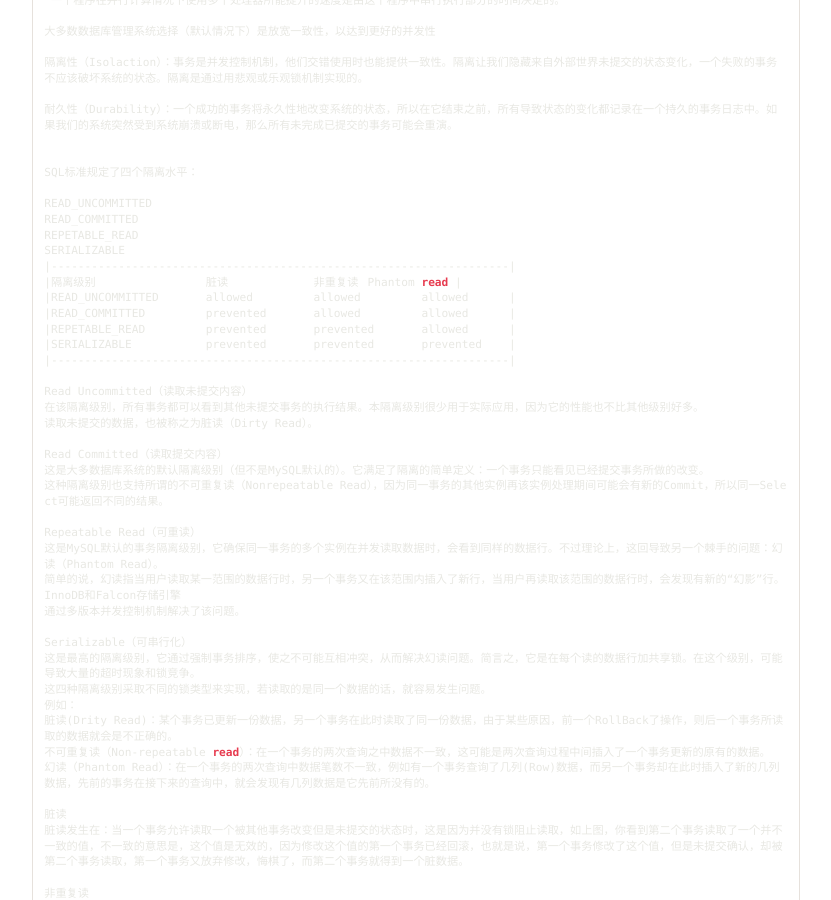
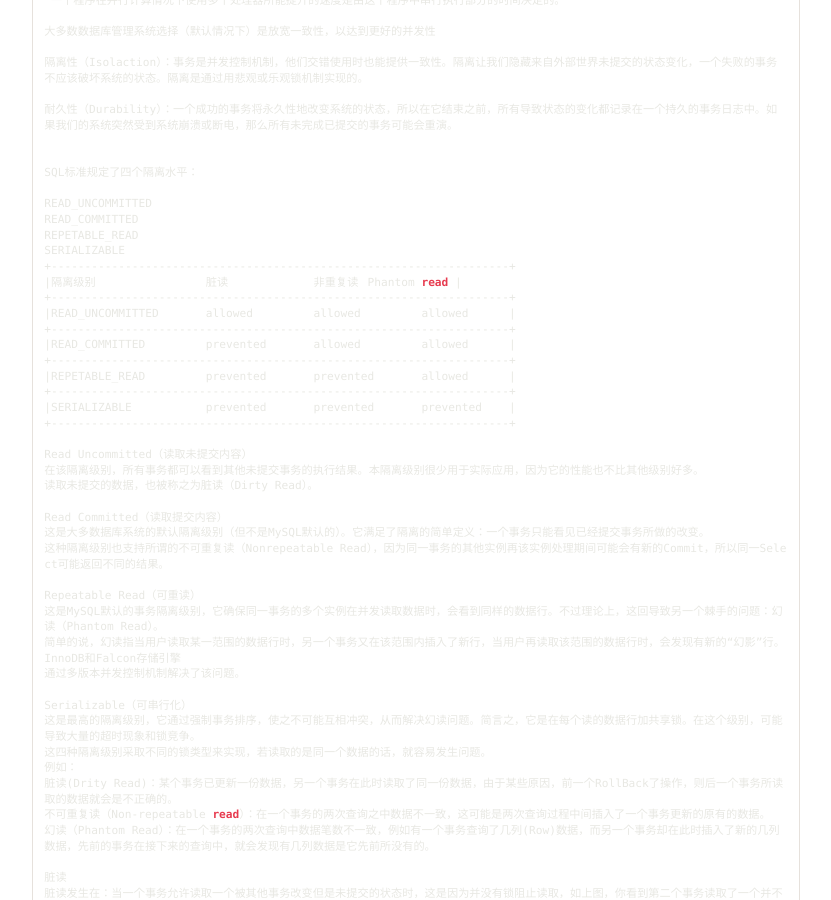
Before and after one commit to junhc/junhc.github.io, a Jekyll site: the page built from _posts/2015-08-21-mysql.md, in a window 1280 px wide and 900 px high, scrolled down 1188 px. Shown: the whole window, without its empty margins (224-1055 px from the left). Built offline with Jekyll 4.4.1, drawn with Linux system fonts in a browser that asks for light colours; Markdown is read by kramdown in place of the engine named in the settings; comment, search, counter and statistics services are not loaded.

Commit message:
更新MySQL/Tomcat

````diff
--- a/_posts/2015-08-21-mysql.md
+++ b/_posts/2015-08-21-mysql.md
@@ -69,13 +69,17 @@ READ_UNCOMMITTED
 READ_COMMITTED
 REPETABLE_READ
 SERIALIZABLE
-|--------------------------------------------------------------------|
++--------------------------------------------------------------------+
 |隔离级别		脏读		非重复读	Phantom read |
++--------------------------------------------------------------------+
 |READ_UNCOMMITTED	allowed		allowed		allowed      |
++--------------------------------------------------------------------+
 |READ_COMMITTED		prevented	allowed		allowed      |
++--------------------------------------------------------------------+
 |REPETABLE_READ		prevented	prevented	allowed      |
++--------------------------------------------------------------------+
 |SERIALIZABLE		prevented	prevented	prevented    |
-|--------------------------------------------------------------------|
++--------------------------------------------------------------------+
 
 Read Uncommitted（读取未提交内容）
 在该隔离级别，所有事务都可以看到其他未提交事务的执行结果。本隔离级别很少用于实际应用，因为它的性能也不比其他级别好多。
@@ -111,16 +115,22 @@ Phantom读
 
 #### MySQL返回自增长ID的四种方法
 ```vim
-1.SELECT MAX(_ID) FROM TABLE_NAME;	// 高并发下MAX(_ID)显然不能使用，这时可以使用LAST_INSERT_ID
-					// 因为LAST_INSERT_ID是基于Connection的，只要每个线程都使用独立的Connection对象，
-					// LAST_INSERT_ID函数将返回该Connection对AUTO_INCREMENT列最新的INSERT or UPDATE操作生成的第一个RECORD的ID。
-					// 这个值不能被其它客户端（Connection）影响，保证了你能够找回自己的ID而不用担心其它客户端的活动，而且不需要加锁。
-					// 使用单INSERT语句插入多条记录, LAST_INSERT_ID返回一个列表。
-2.SELECT LAST_INSERT_ID();		// LAST_INSERT_ID与TABLE无关的，如果向表A插入数据后，再向表B插入数据，LAST_INSERT_ID会改变。
-3.SELECT @@IDENTITY;			// @@IDENTITY表示的是最近一次向具有IDENTITY属性(即自增列)的表插入数据时对应的自增列的值，是系统定义的全局变量。
-					// 一般系统定义的全局变量都是以@@开头，用户自定义变量以@开头。
+1.SELECT MAX(_ID) FROM TABLE_NAME;
+// 高并发下MAX(_ID)显然不能使用，这时可以使用LAST_INSERT_ID
+// 因为LAST_INSERT_ID是基于Connection的，只要每个线程都使用独立的Connection对象，
+// LAST_INSERT_ID函数将返回该Connection对AUTO_INCREMENT列最新的INSERT or UPDATE操作生成的第一个RECORD的ID。
+// 这个值不能被其它客户端（Connection）影响，保证了你能够找回自己的ID而不用担心其它客户端的活动，而且不需要加锁。
+// 使用单INSERT语句插入多条记录, LAST_INSERT_ID返回一个列表。
 
-					// 如有个表A，它的自增列是ID，当向A表插入一行数据后，如果插入数据后自增列的值自动增加至101，则通过SELECT @@IDENTITY得到的值就是101。
-					// 使用@@IDENTITY的前提是在进行INSERT操作后，执行SELECT @@IDENTITY的时候连接没有关闭，否则得到的是NULL值。
-4.SHOW TABLE STATUS;			// 得出的结果里边对应表名记录中有个AUTO_INCREMENT字段，里边有下一个自增ID的数值就是当前该表的最大自增ID
+2.SELECT LAST_INSERT_ID();
+// LAST_INSERT_ID与TABLE无关的，如果向表A插入数据后，再向表B插入数据，LAST_INSERT_ID会改变。
+
+3.SELECT @@IDENTITY;
+// @@IDENTITY表示的是最近一次向具有IDENTITY属性(即自增列)的表插入数据时对应的自增列的值，是系统定义的全局变量。
+// 一般系统定义的全局变量都是以@@开头，用户自定义变量以@开头。
+// 如有个表A，它的自增列是ID，当向A表插入一行数据后，如果插入数据后自增列的值自动增加至101，则通过SELECT @@IDENTITY得到的值就是101。
+// 使用@@IDENTITY的前提是在进行INSERT操作后，执行SELECT @@IDENTITY的时候连接没有关闭，否则得到的是NULL值。
+
+4.SHOW TABLE STATUS;
+// 得出的结果里边对应表名记录中有个AUTO_INCREMENT字段，里边有下一个自增ID的数值就是当前该表的最大自增ID
 ```
````
Also changed, not shown: _posts/2015-12-09-failure.md (+3 -3 lines).
